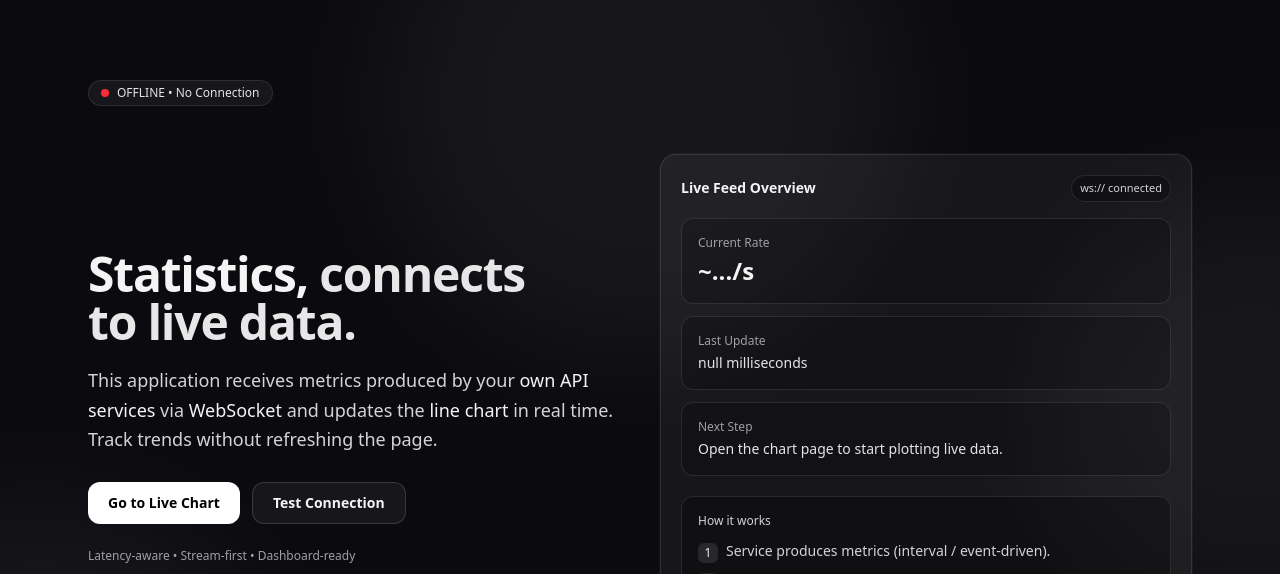
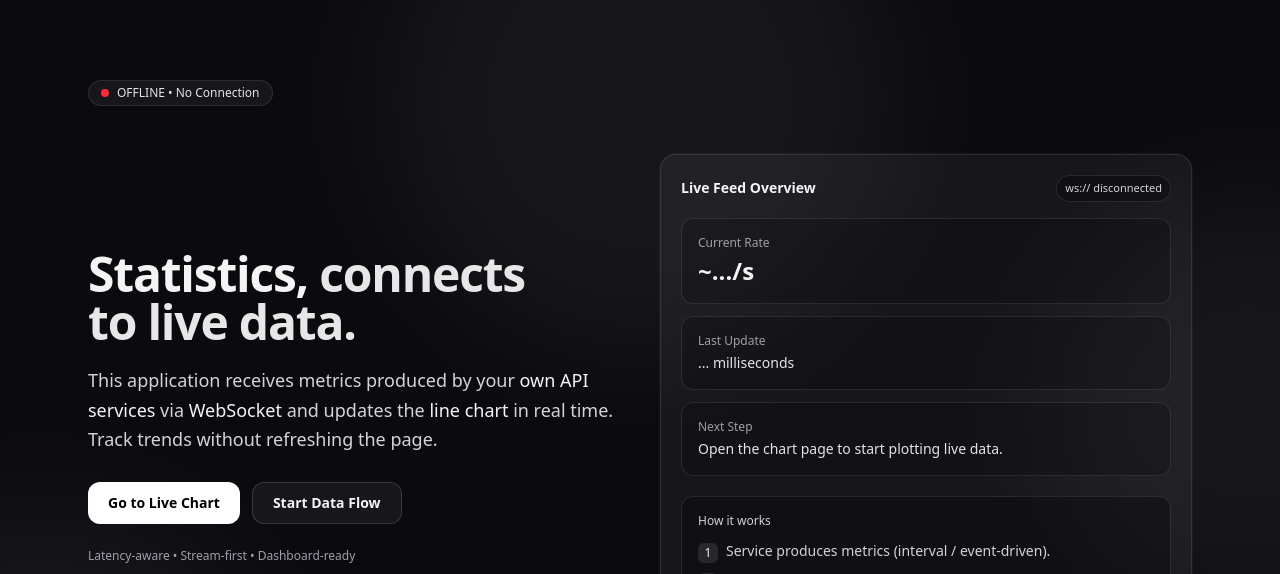
Before and after one commit to hasanefeuygun/statistics_ui, a Next.js app: page / in a window 1280 px wide. Shown: the top 574 px of the page. Built offline with nearby package versions, Linux system fonts and the light colour scheme; no server answers.

Commit message:
controlling data flow from ui

```diff
--- a/app/(home)/page.tsx
+++ b/app/(home)/page.tsx
@@ -8,16 +8,28 @@ type NumbersTickPayload = {
   at: number;
 };
 
+type SubscribePayload = {
+  isSubscribed: boolean;
+  subscriberCount: number;
+};
+
 export default function HomePage() {
   const [connectionState, setConnectionState] = useState<
     "connected" | "disconnected" | "connecting"
   >("disconnected");
 
+  const [dataFlowState, setDataFlowState] = useState<"stopped" | "started">(
+    "stopped",
+  );
+
   const [lastUpdate, setlastUpdate] = useState<number | null>(null);
 
   const socketRef = useRef<Socket | null>(null);
+
   useEffect(() => {
-    const socket = io(`${process.env.NEXT_PUBLIC_API_URL}`);
+    const socket = io(`${process.env.NEXT_PUBLIC_API_URL}`, {
+      reconnectionAttempts: 5,
+    });
 
     socketRef.current = socket;
 
@@ -34,7 +46,35 @@ export default function HomePage() {
       const arrivalTime = new Date(at).getMilliseconds();
       setlastUpdate(new Date().getMilliseconds() - arrivalTime);
     });
-  });
+
+    socket.on("server:subscribed", (data: SubscribePayload) => {
+      const { isSubscribed, subscriberCount } = data;
+      console.log(isSubscribed, subscriberCount);
+    });
+
+    socket.on("server:unsubscribed", (data: SubscribePayload) => {
+      const { isSubscribed, subscriberCount } = data;
+      console.log(isSubscribed, subscriberCount);
+    });
+
+    return () => {
+      socket.off("connect");
+      socket.off("disconnect");
+      socket.off("server:stats");
+      socket.disconnect();
+    };
+  }, []);
+
+  const handleDataFlow = () => {
+    if (dataFlowState === "stopped") {
+      socketRef.current?.emit("subscribe");
+      setDataFlowState("started");
+    }
+    if (dataFlowState === "started") {
+      socketRef.current?.emit("unsubscribe");
+      setDataFlowState("stopped");
+    }
+  };
 
   return (
     <main className="min-h-screen bg-[#0B0B0F] text-zinc-100">
@@ -95,12 +135,12 @@ export default function HomePage() {
                 Go to Live Chart
               </Link>
 
-              <Link
-                href="/test"
-                className="inline-flex items-center justify-center rounded-xl border border-white/15 bg-white/5 px-5 py-2.5 text-sm font-semibold text-zinc-100 transition hover:bg-white/10"
+              <button
+                className="inline-flex items-center cursor-pointer justify-center rounded-xl border border-white/15 bg-white/5 px-5 py-2.5 text-sm font-semibold text-zinc-100 transition hover:bg-white/10"
+                onClick={handleDataFlow}
               >
-                Test Connection
-              </Link>
+                {`${dataFlowState === "started" ? "Stop" : "Start"} Data Flow`}
+              </button>
             </div>
 
             <div className="mt-6 text-xs text-zinc-400">
@@ -114,7 +154,7 @@ export default function HomePage() {
                 Live Feed Overview
               </div>
               <div className="rounded-full border border-white/10 bg-black/30 px-2 py-1 text-[11px] text-zinc-300">
-                ws:// connected
+                {`ws:// ${connectionState}`}
               </div>
             </div>
 
@@ -127,7 +167,7 @@ export default function HomePage() {
               <div className="rounded-xl border border-white/10 bg-black/20 p-4">
                 <div className="text-xs text-zinc-400">Last Update</div>
                 <div className="mt-1 text-sm font-medium text-zinc-200">
-                  {`${lastUpdate} milliseconds`}
+                  {`${lastUpdate !== null ? lastUpdate : "..."} milliseconds`}
                 </div>
               </div>
 
```
